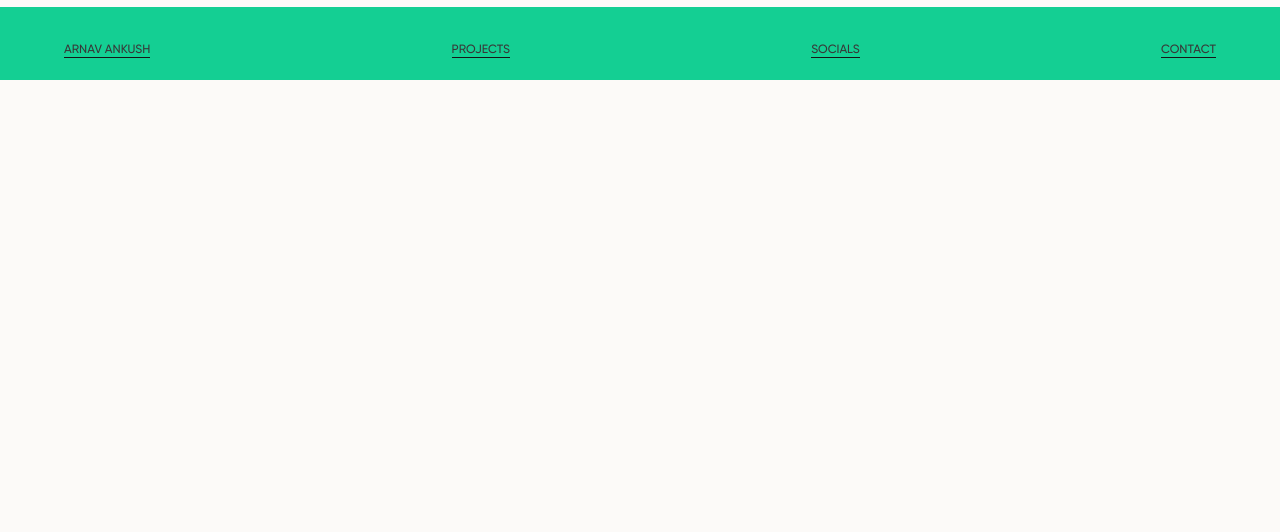
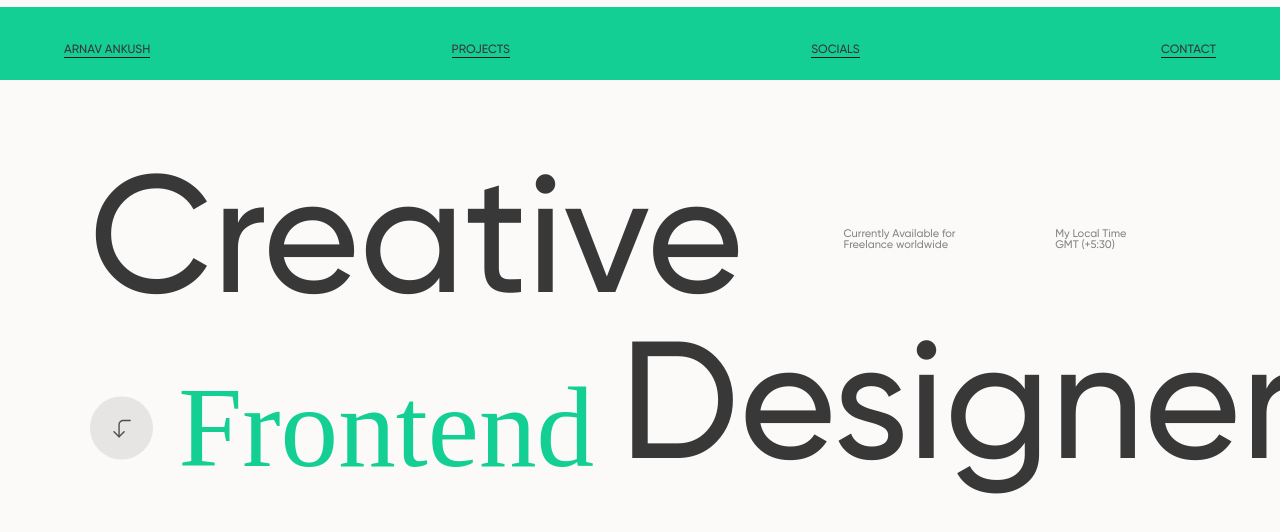
Before and after one commit to arnavankush30/new-portfolio, a plain HTML site: page index.html in a window 1280 px wide. Shown: the top 532 px of the page. Drawn offline with nearby package versions, Linux system fonts and the light colour scheme; a web font is replaced by a local one.

Commit message:
created home page

```diff
--- a/index.html
+++ b/index.html
@@ -22,18 +22,37 @@
       <div id="home">
         <div id="nav">
           <a href="#"
-            >Arnav Ankush <span id="line1" class="line"></span>
+            >Arnav Ankush
+            <span id="line1" class="line"></span>
             <span id="line2" class="line"></span> </a
           ><a href="#"
-            >Projects <span id="line1" class="line"></span>
+            >Projects
+            <span id="line1" class="line"></span>
             <span id="line2" class="line"></span></a
           ><a href="#"
-            >Socials <span id="line1" class="line"></span>
+            >Socials
+            <span id="line1" class="line"></span>
             <span id="line2" class="line"></span></a
           ><a href="#"
             >Contact <span id="line1" class="line"></span>
             <span id="line2" class="line"></span
           ></a>
+        </div>
+        <div class="row">
+          <h1>Creative</h1>
+          <div class="text">
+            <h5>Currently Available for</h5>
+            <h5>Freelance worldwide</h5>
+          </div>
+          <div class="text">
+            <h5>My Local Time</h5>
+            <h5>GMT (+5:30)</h5>
+          </div>
+        </div>
+        <div class="row">
+          <img src="./assets/down-arrow.040970d7.svg" alt="" />
+          <h1 class="accent" id="frontend">Frontend</h1>
+          <h1>Designer</h1>
         </div>
       </div>
     </div>
--- a/style.scss
+++ b/style.scss
@@ -143,3 +143,39 @@ body {
     }
   }
 }
+
+.row {
+  margin-top: 5vw;
+  display: flex;
+  justify-content: space-between;
+  width: 100%;
+  color: $text-dark;
+  padding: 0 7vw;
+  line-height: 1;
+  padding-right: 12vw;
+
+  h1 {
+    font-size: 13vw;
+    font-weight: 500;
+  }
+
+  .text {
+    margin-top: 5vw;
+  }
+
+  h5 {
+    opacity: 0.6;
+    font-size: 11px;
+    font-weight: 500;
+  }
+}
+
+.row:nth-child(3) {
+  margin-top: 0;
+}
+
+#frontend {
+  font-size: 9vw;
+  line-height: 1.7;
+  margin: 0 2vw;
+}
```
Also changed, not shown: assets/down-arrow.040970d7.svg (added), style.css, 1 other file.
